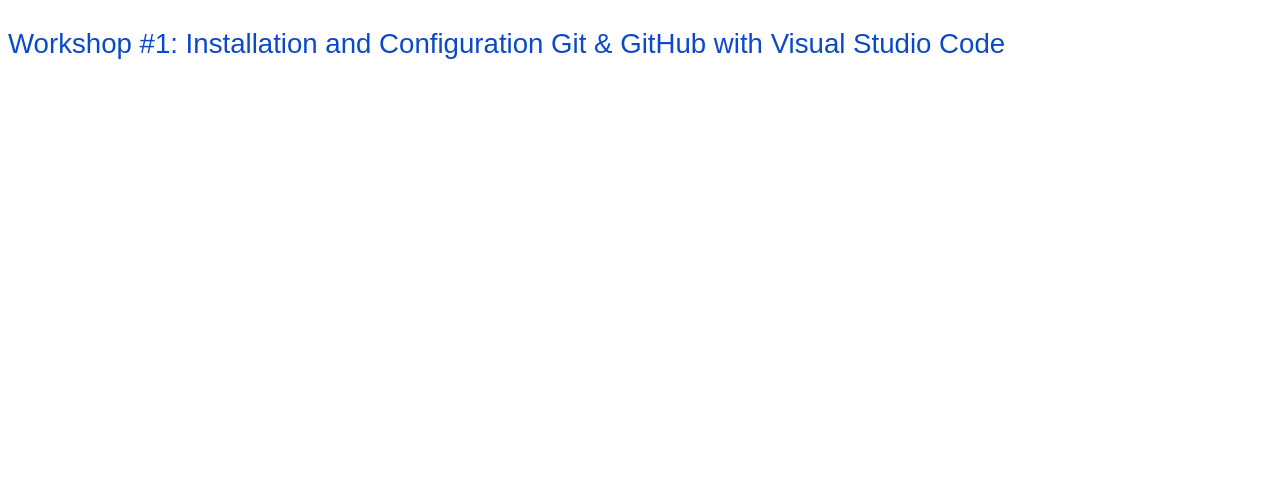
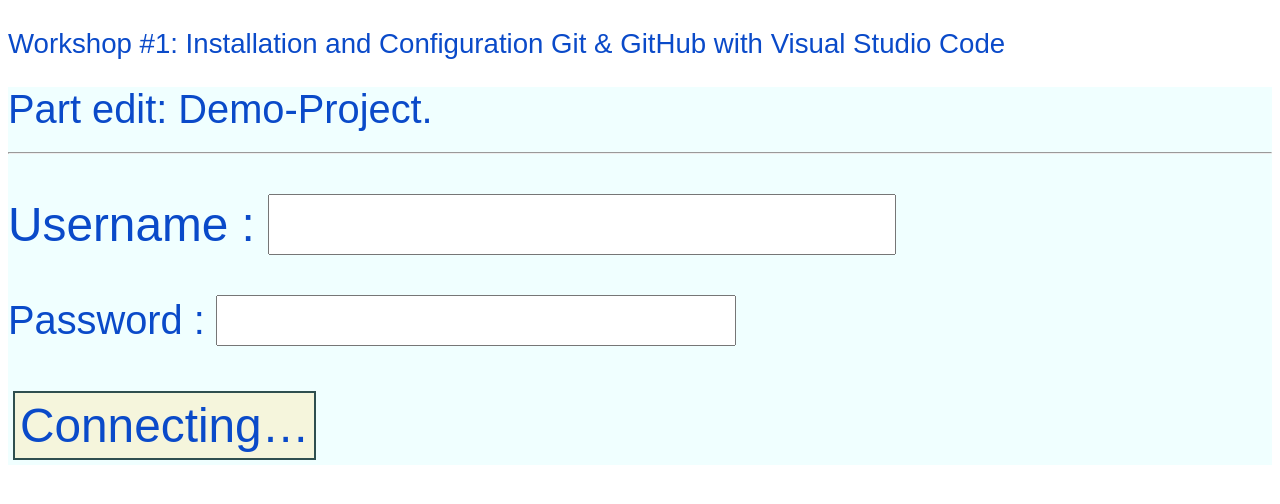
Before and after one commit to nicha-spu/CSI204L001, a plain HTML site: page index.html in a window 1280 px wide. Drawn offline with Linux system fonts and the light colour scheme.

Commit message:
Update HTML structure and improve CSS styling

```diff
--- a/css/style.css
+++ b/css/style.css
@@ -4,3 +4,19 @@
     font-size: larger;
     color: #0a4ac9;
 }
+.btn{
+    background-color:
+    beige;
+    padding: 5px; margin: 5px;
+    color:
+    •darkgreen;
+    border: 2px solid darkslategray;
+
+}.btn:hover{
+    background-color: darkgreen;
+    color: beige;
+}
+.btn:active{
+    top: 3px;
+    position: relative;
+}
--- a/index.html
+++ b/index.html
@@ -1,13 +1,24 @@
 <!DOCTYPE html>
 <html lang="en">
+
 <head>
     <meta charset="UTF-8">
     <meta name="viewport" content="width=device-width, initial-scale=1.0">
     <title>Document</title>
     <link rel="stylesheet" href="./css/style.css">
 </head>
+
 <body>
     <p>Workshop #1: Installation and Configuration Git & GitHub with Visual Studio Code</p>
+    <div style="background-color: azure; border: solid 2px•darkmagenta;">
+        <form action="">
+            <label>Part edit: Demo-Project.</label>
+            <hr>
+            <p><label>Username : </label><input type="text"></p>
+            <label>Password : </label><input type="password">
+            <p><input type="button" value="Connecting…" class="btn" /></p>
+        </form>
+    </div>
+</body>
 
-</body>
 </html>
```
